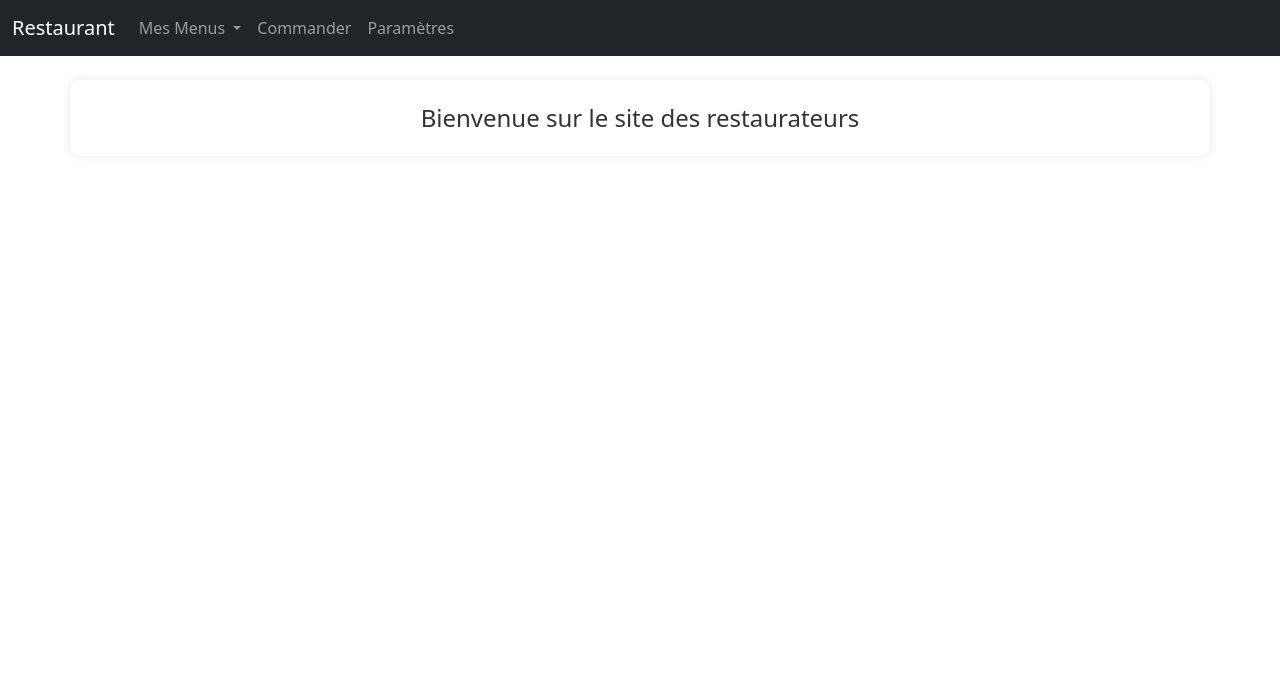
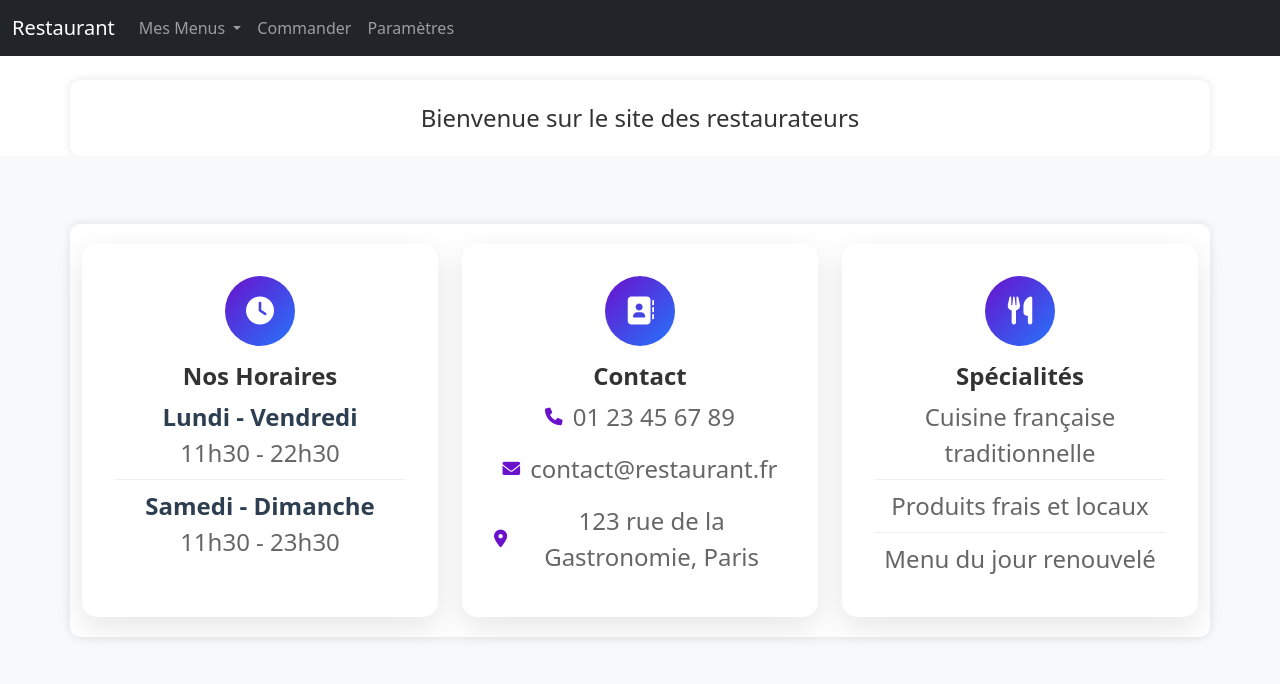
Before and after one commit to devilghostg/Exo-GDP, a PHP site: page / in a window 1280 px wide. Shown: the top 684 px of the page. Run offline with PHP 8.4, Linux system fonts and the light colour scheme.

Commit message:
add info index

```diff
--- a/index.php
+++ b/index.php
@@ -5,6 +5,7 @@
     <meta name="viewport" content="width=device-width, initial-scale=1.0">
     <title>Mon Restaurant</title>
     <!-- sources css -->
+    <link rel="stylesheet" href="https://cdnjs.cloudflare.com/ajax/libs/font-awesome/6.0.0/css/all.min.css">
      <link rel="stylesheet" href="sources/css/index.css">
     <!-- Inclusion de Bootstrap CSS -->
     <link href="https://cdn.jsdelivr.net/npm/bootstrap@5.3.0/dist/css/bootstrap.min.css" rel="stylesheet">
@@ -15,8 +16,66 @@
     <div class="container mt-4">
         Bienvenue sur le site des restaurateurs
     </div>
-
     <!-- Inclusion de Bootstrap JS et Popper.js -->
+    <section class="info-section py-5">
+        <div class="container">
+            <div class="row g-4">
+                <div class="col-md-4">
+                    <div class="info-card text-center">
+                        <div class="icon-wrapper mb-3">
+                            <i class="fas fa-clock"></i>
+                        </div>
+                        <h3 class="card-title">Nos Horaires</h3>
+                        <div class="card-content">
+                            <div class="schedule-item">
+                                <span class="days">Lundi - Vendredi</span>
+                                <span class="hours">11h30 - 22h30</span>
+                            </div>
+                            <div class="schedule-item">
+                                <span class="days">Samedi - Dimanche</span>
+                                <span class="hours">11h30 - 23h30</span>
+                            </div>
+                        </div>
+                    </div>
+                </div>
+                <div class="col-md-4">
+                    <div class="info-card text-center">
+                        <div class="icon-wrapper mb-3">
+                            <i class="fas fa-address-book"></i>
+                        </div>
+                        <h3 class="card-title">Contact</h3>
+                        <div class="card-content">
+                            <div class="contact-item">
+                                <i class="fas fa-phone"></i>
+                                <span>01 23 45 67 89</span>
+                            </div>
+                            <div class="contact-item">
+                                <i class="fas fa-envelope"></i>
+                                <span>contact@restaurant.fr</span>
+                            </div>
+                            <div class="contact-item">
+                                <i class="fas fa-map-marker-alt"></i>
+                                <span>123 rue de la Gastronomie, Paris</span>
+                            </div>
+                        </div>
+                    </div>
+                </div>
+                <div class="col-md-4">
+                    <div class="info-card text-center">
+                        <div class="icon-wrapper mb-3">
+                            <i class="fas fa-utensils"></i>
+                        </div>
+                        <h3 class="card-title">Spécialités</h3>
+                        <div class="card-content">
+                            <div class="specialty-item">Cuisine française traditionnelle</div>
+                            <div class="specialty-item">Produits frais et locaux</div>
+                            <div class="specialty-item">Menu du jour renouvelé</div>
+                        </div>
+                    </div>
+                </div>
+            </div>
+        </div>
+    </section>
     <script src="https://cdn.jsdelivr.net/npm/bootstrap@5.3.0/dist/js/bootstrap.bundle.min.js"></script>
 </body>
 </html>
--- a/sources/css/index.css
+++ b/sources/css/index.css
@@ -13,3 +13,93 @@ body {
     font-size: 24px;
     color: #333;
 }
+
+/* Section Info Cards */
+.info-section {
+    background-color: #f8f9fa;
+}
+
+.info-card {
+    background: white;
+    padding: 2rem;
+    border-radius: 15px;
+    box-shadow: 0 10px 30px rgba(0, 0, 0, 0.1);
+    height: 100%;
+    transition: transform 0.3s ease, box-shadow 0.3s ease;
+}
+
+.info-card:hover {
+    transform: translateY(-5px);
+    box-shadow: 0 15px 40px rgba(0, 0, 0, 0.15);
+}
+
+.icon-wrapper {
+    width: 70px;
+    height: 70px;
+    background: linear-gradient(135deg, #6a11cb 0%, #2575fc 100%);
+    border-radius: 50%;
+    display: flex;
+    align-items: center;
+    justify-content: center;
+    margin: 0 auto;
+}
+
+.icon-wrapper i {
+    font-size: 28px;
+    color: white;
+}
+
+.card-title {
+    color: #2c3e50;
+    font-size: 1.5rem;
+    margin-bottom: 1.5rem;
+    font-weight: 600;
+}
+
+.card-content {
+    color: #666;
+}
+
+/* Horaires */
+.schedule-item {
+    padding: 0.5rem 0;
+    border-bottom: 1px solid #eee;
+}
+
+.schedule-item:last-child {
+    border-bottom: none;
+}
+
+.schedule-item .days {
+    font-weight: 600;
+    display: block;
+    color: #2c3e50;
+}
+
+.schedule-item .hours {
+    color: #666;
+}
+
+/* Contact */
+.contact-item {
+    padding: 0.5rem 0;
+    display: flex;
+    align-items: center;
+    justify-content: center;
+    gap: 10px;
+}
+
+.contact-item i {
+    color: #6a11cb;
+    font-size: 1.1rem;
+}
+
+/* Spécialités */
+.specialty-item {
+    padding: 0.5rem 0;
+    border-bottom: 1px solid #eee;
+}
+
+.specialty-item:last-child {
+    border-bottom: none;
+}
```
